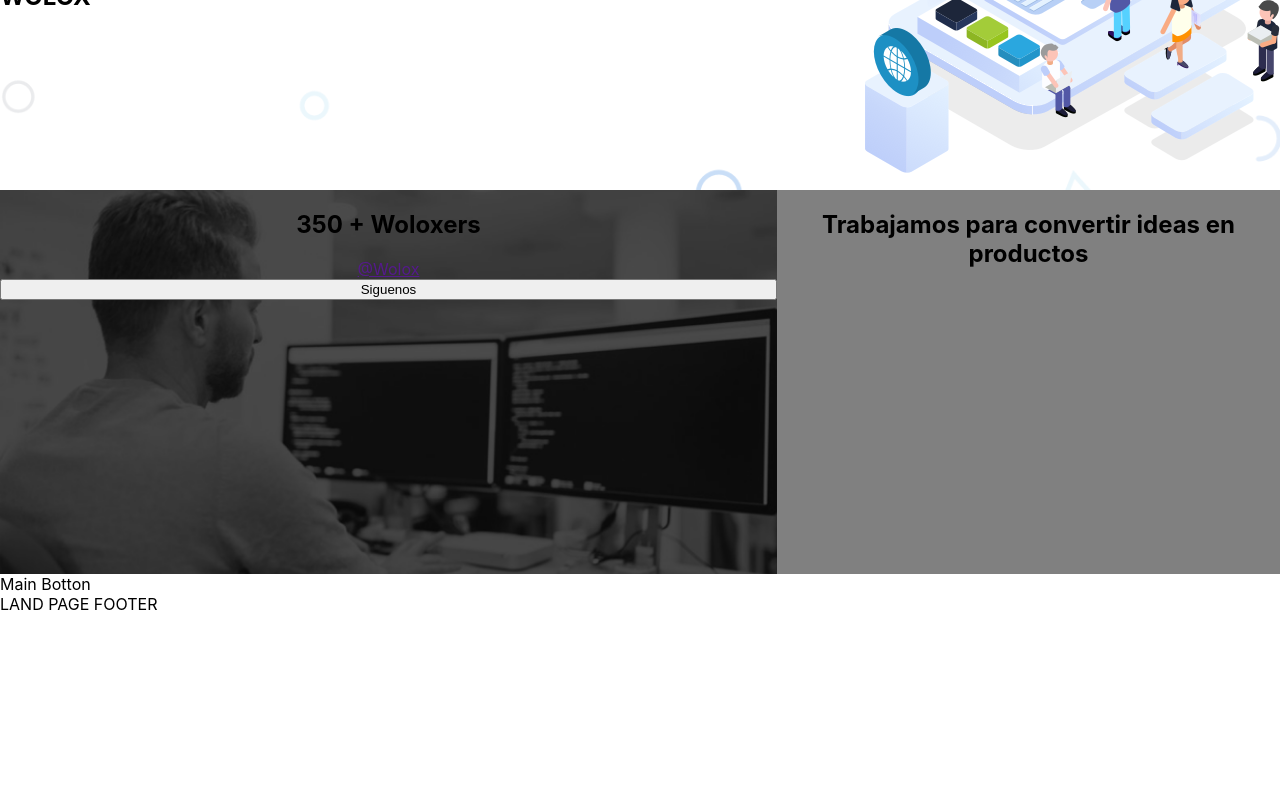
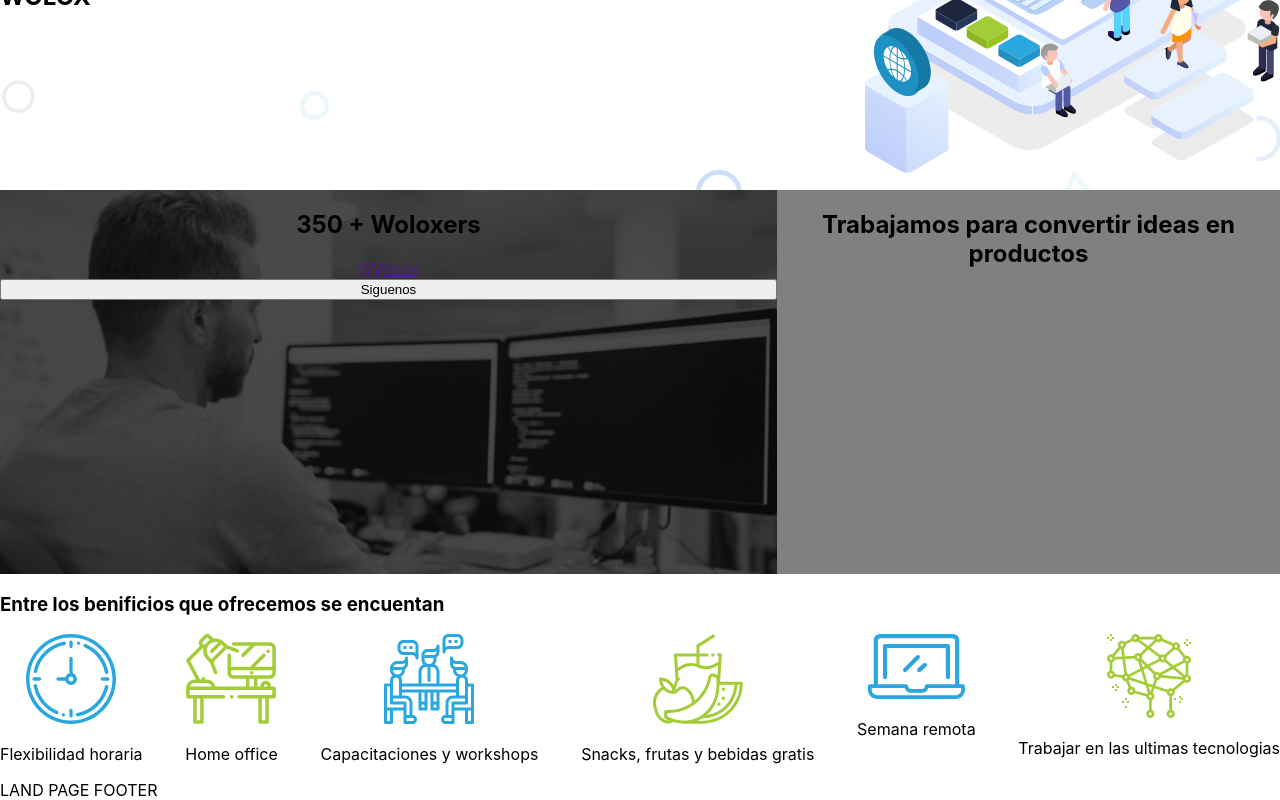
Before and after one commit to mdominguez56/wolox-proyect, a React (Create React App) app: page / in a window 1280 px wide. Shown: the part 311-1111 px from the top of the page. Before the commit the page ends 925 px from the top, so only its background shows below. Built offline with nearby package versions, Linux system fonts and the light colour scheme.

Commit message:
main-botton

```diff
--- a/src/components/landPage/landPageComponent/mainBottom.js
+++ b/src/components/landPage/landPageComponent/mainBottom.js
@@ -1,12 +1,45 @@
 import React from 'react'
 import { Link } from 'react-router-dom'
+import styles from './mainBottom.module.css'
+import HourImage from '../../../assets/Ic_Hour.svg'
+import HomeOffice from '../../../assets/Ic_HomeOffice.svg'
+import Workshops from '../../../assets/Ic_Workshops.svg'
+import Snacks from '../../../assets/Ic_DrinkSnacks.svg'
+import RemoteWeek from '../../../assets/Ic_laptop.svg'
+import Brain from '../../../assets/Ic_brain.svg'
 
 function MainBottom() {
     return (
         <div>
-          Main Botton
+          <h3>Entre los benificios que ofrecemos se encuentan </h3>
+        <div className={styles.imgContainer}>
+            <div>
+              <img src={HourImage} alt="Hour" />
+              <p>Flexibilidad horaria</p>
+            </div>
+            <div>
+              <img src={HomeOffice} alt="Home-office" />
+              <p>Home office</p>
+            </div>
+            <div>
+              <img src={Workshops} alt="Workshops" />
+              <p>Capacitaciones y workshops</p>
+            </div>
+            <div>
+              <img src={Snacks} alt="Snacks" />
+              <p>Snacks, frutas y bebidas gratis</p>
+            </div>
+            <div>
+              <img src={RemoteWeek} alt="Romote" />
+              <p>Semana remota</p>
+            </div>
+            <div>
+              <img src={Brain} alt="Romote" />
+              <p>Trabajar en las ultimas tecnologias</p>
+            </div>
+        </div>
         </div>
         );
-  }
+}
 
 export default MainBottom
--- a/src/components/landPage/landPageComponent/mainBottom.module.css
+++ b/src/components/landPage/landPageComponent/mainBottom.module.css
@@ -0,0 +1,5 @@
+.imgContainer{
+    display: flex;
+    justify-content: space-between;
+    text-align: center;
+}
--- a/src/components/landPage/landPageComponent/mainTopRight.module.css
+++ b/src/components/landPage/landPageComponent/mainTopRight.module.css
@@ -1,5 +1,5 @@
 .mainTopRightContainer{
     background-color: grey;
     text-align: center;
-    align-items: center;
+
 }
```
